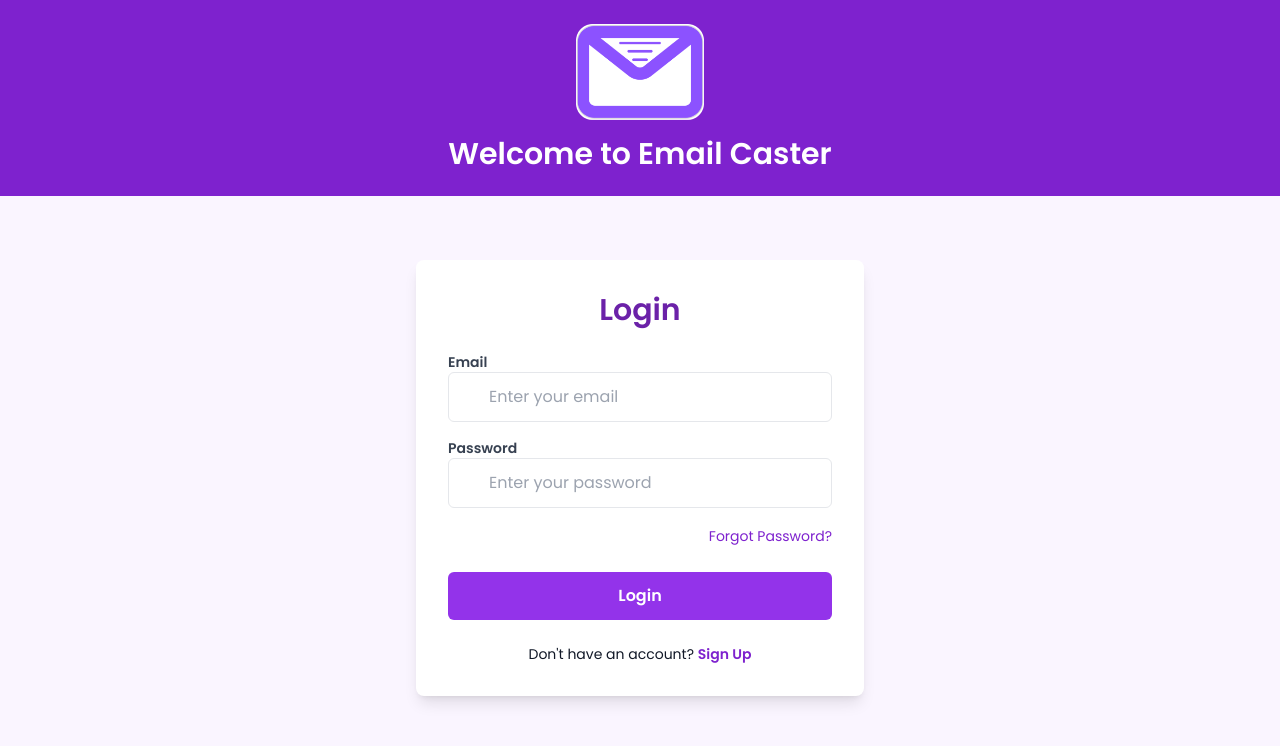
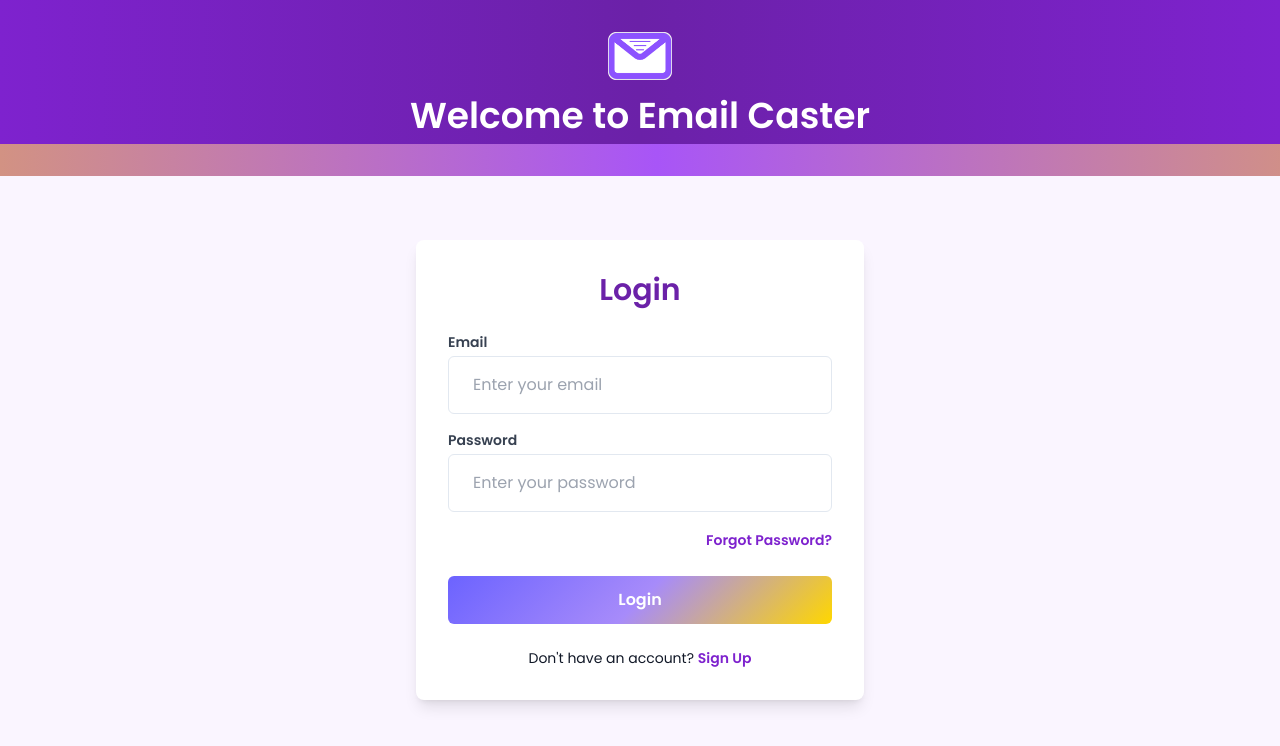
Before and after one commit to piyush853/email-caster, a Flask app: page /login in a window 1280 px wide. Shown: the top 746 px of the page. Run offline with Flask 3, Linux system fonts and the light colour scheme; some libraries are stand-ins or nearby versions.

Commit message:
Update login.html

```diff
--- a/templates/login.html
+++ b/templates/login.html
@@ -8,54 +8,149 @@
     <link rel="icon" type="image/x-icon" href="{{ url_for('static', filename='logo-16.png') }}">
     <title>Login</title>
     <script src="https://cdn.tailwindcss.com"></script>
+    <script src="https://cdn.lordicon.com/xdjxvujz.js"></script>
     <link href="https://fonts.googleapis.com/css2?family=Poppins:wght@400;600&display=swap" rel="stylesheet">
     <style>
         body {
             font-family: 'Poppins', sans-serif;
         }
+
+        .gradient-bg {
+            background: linear-gradient(135deg, #6C63FF 0%, #A78BFA 50%, #FFD700 100%);
+        }
+
+        .input-icon {
+            margin-right: 8px;
+        }
+
+        .input-container {
+            display: flex;
+            align-items: center;
+            border: 1px solid #e2e8f0;
+            border-radius: 0.375rem;
+            padding: 0.5rem;
+            transition: all 0.2s ease-in-out;
+        }
+
+        .input-container:focus-within {
+            border-color: #6c63ff;
+            box-shadow: 0 0 0 2px rgba(108, 99, 255, 0.3);
+        }
+
+        .input-field {
+            flex-grow: 1;
+            border: none;
+            outline: none;
+            padding: 0.5rem 0.5rem;
+            font-size: 1rem;
+        }
+        @keyframes gradient-move {
+    0% {
+        background-position: 0% 50%;
+    }
+    50% {
+        background-position: 100% 50%;
+    }
+    100% {
+        background-position: 0% 50%;
+    }
+}
+
+        .animate-gradient-move {
+            background-size: 200% 200%;
+            animation: gradient-move 4s ease infinite;
+        }
     </style>
 </head>
 <body class="bg-purple-50 text-gray-900">
-    <header class="bg-purple-700 text-white py-6">
-        <div class="container mx-auto flex flex-col items-center">
-            <img src="static/logo.png" alt="Email Caster Logo" class="w-26 h-24 mb-4" />
-            <h1 class="text-3xl font-bold text-center">Welcome to Email Caster</h1>
+    <!-- Header -->
+    <header class="bg-gradient-to-r from-purple-700 via-purple-800 to-purple-700 text-white py-8 relative overflow-hidden">
+    <div class="container mx-auto flex flex-col items-center">
+        <!-- Animated Floating Background Icon -->
+
+        <div class="absolute top-4 right-8">
+            <lord-icon
+                src="https://cdn.lordicon.com/rmzhcgbh.json"
+                trigger="hover"
+                colors="primary:#ffffff,secondary:#ffd700"
+                style="width:60px;height:60px">
+            </lord-icon>
         </div>
-    </header>
-    <main class="container mx-auto mt-16">
-        <div class="max-w-md mx-auto bg-white p-8 rounded-lg shadow-lg">
+
+        <!-- Logo -->
+        <img src="static/logo.png" alt="Email Caster Logo" class="w-16 h-12 mb-4 transform hover:scale-110 transition-transform duration-300" />
+
+        <!-- Title -->
+        <h1 class="text-4xl font-bold text-center mb-2 hover:text-yellow-300 transition-colors duration-300">
+            Welcome to Email Caster
+        </h1>
+
+
+    </div>
+
+    <!-- Animated Floating Element at Bottom -->
+    <div class="absolute bottom-0 left-0 w-full h-8 bg-gradient-to-r from-yellow-400 via-purple-500 to-yellow-400 animate-gradient-move"></div>
+</header>
+
+    <!-- Main Content -->
+    <main class="container mx-auto mt-16 px-4">
+        <div class="max-w-md mx-auto bg-white p-8 rounded-lg shadow-lg transform hover:scale-105 transition-transform duration-300">
             <h2 class="text-3xl font-bold text-purple-800 text-center mb-6">Login</h2>
             <form method="POST">
+                 <!-- Email Input -->
                 <div class="mb-4">
-                    <label for="email" class="block text-sm font-semibold text-gray-700">Email</label>
-                    <div class="relative">
+                    <label for="email" class="block text-sm font-semibold text-gray-700 mb-1">Email</label>
+                    <div class="input-container">
+                        <span class="input-icon">
+                            <lord-icon
+                                src="https://cdn.lordicon.com/kdduutaw.json"
+                                trigger="in"
+                                delay="900"
+                                state="in-reveal"
+                                colors="primary:#6C63FF"
+                                style="width:24px;height:24px">
+                            </lord-icon>
+                        </span>
                         <input type="email" id="email" name="email" placeholder="Enter your email"
-                            class="w-full px-10 py-3 border rounded-md focus:outline-none focus:ring-2 focus:ring-purple-500"
-                            required>
-                        <span class="absolute left-3 top-3.5 text-gray-400">
-                            <i class="fas fa-envelope"></i>
-                        </span>
+                            class="input-field" required>
                     </div>
                 </div>
+
+                <!-- Password Input -->
                 <div class="mb-4">
-                    <label for="password" class="block text-sm font-semibold text-gray-700">Password</label>
-                    <div class="relative">
+                    <label for="password" class="block text-sm font-semibold text-gray-700 mb-1">Password</label>
+                    <div class="input-container">
+                        <span class="input-icon">
+                            <lord-icon
+                                src="https://cdn.lordicon.com/urswgamh.json"
+                                trigger="in"
+                                delay="1000"
+                                state="in-reveal"
+                                colors="primary:#6C63FF"
+                                style="width:24px;height:24px">
+                            </lord-icon>
+                        </span>
                         <input type="password" id="password" name="password" placeholder="Enter your password"
-                            class="w-full px-10 py-3 border rounded-md focus:outline-none focus:ring-2 focus:ring-purple-500"
-                            required>
-                        <span class="absolute left-3 top-3.5 text-gray-400">
-                            <i class="fas fa-lock"></i>
-                        </span>
+                            class="input-field" required>
                     </div>
                 </div>
+
+                <!-- Forgot Password Button -->
                 <div class="mb-6 text-right">
-                    <a href="#" class="text-purple-700 text-sm hover:underline">Forgot Password?</a>
+                    <button type="submit" name="reset_password"
+                        class="text-purple-700 text-sm font-semibold hover:underline bg-transparent border-0">
+                        Forgot Password?
+                    </button>
                 </div>
+
+                <!-- Login Button -->
                 <button type="submit"
-                    class="w-full bg-purple-600 text-white py-3 rounded-md font-semibold hover:bg-purple-700">
+                    class="w-full py-3 rounded-md text-white font-semibold gradient-bg hover:shadow-lg transform hover:scale-105 transition-transform duration-300">
                     Login
                 </button>
             </form>
+
+            <!-- Sign-Up Link -->
             <p class="text-center mt-6 text-sm">
                 Don't have an account? <a href="{{ url_for('signup') }}" class="text-purple-700 font-semibold hover:underline">Sign Up</a>
             </p>
```
